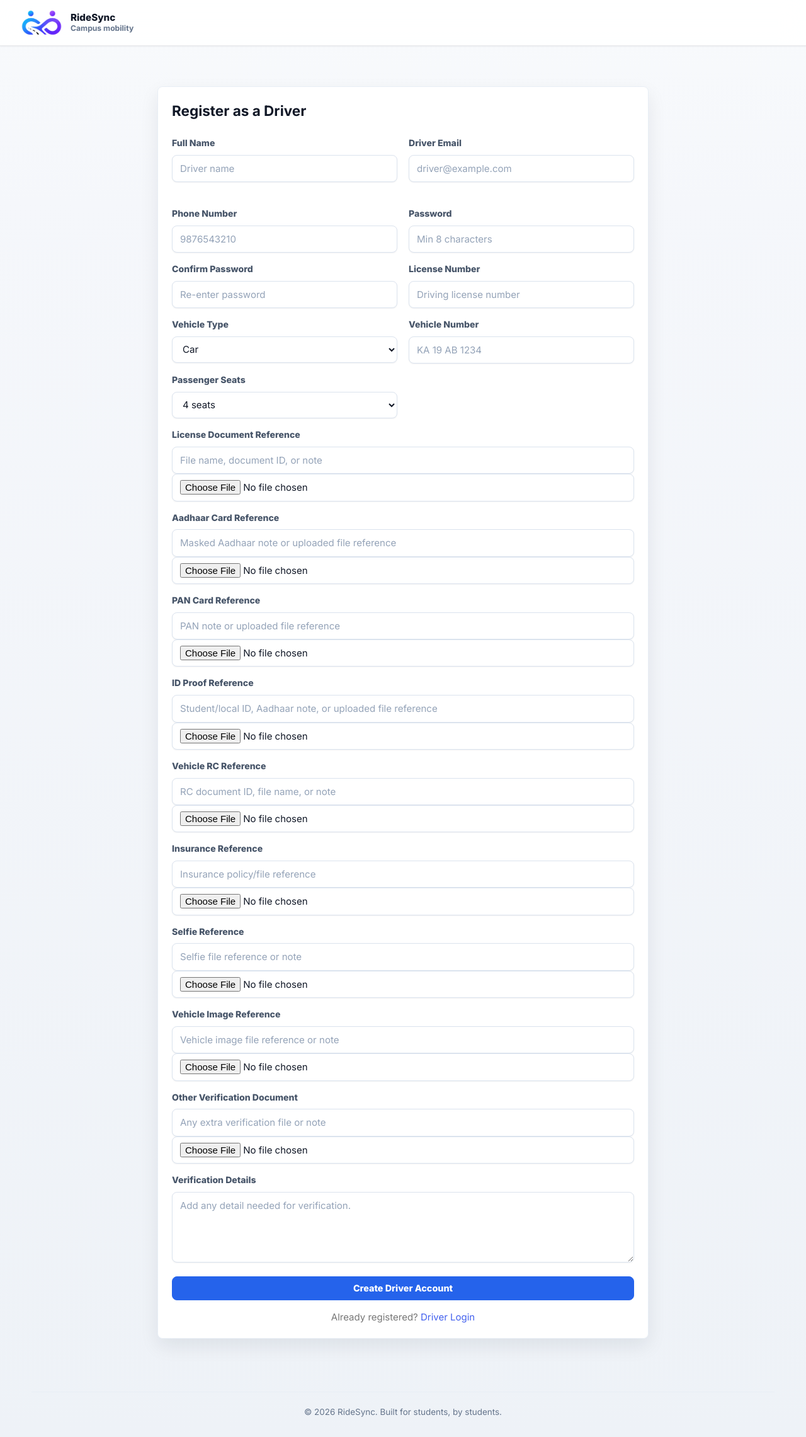
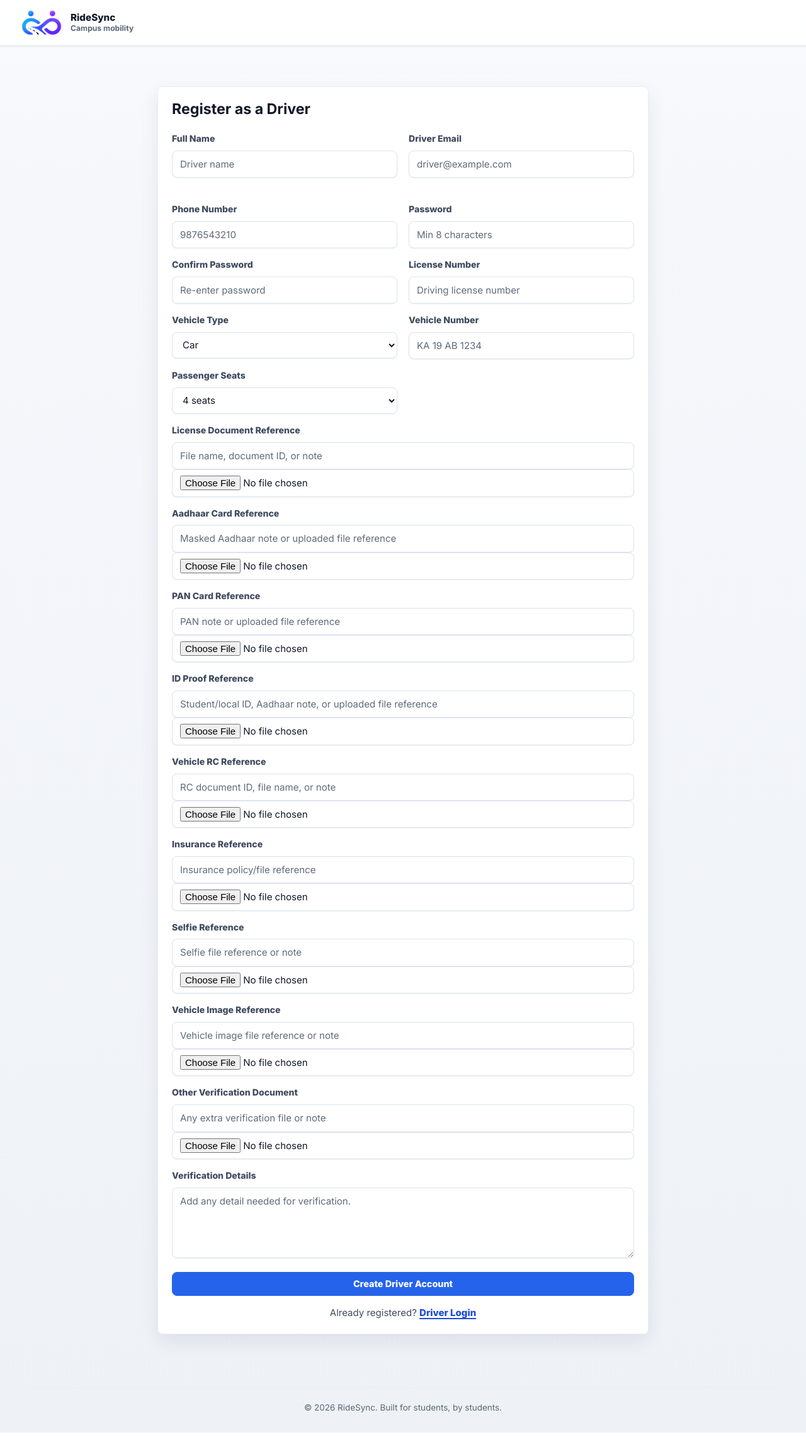
Before and after one commit to shaunakjaiwant/ridesync, a PHP site: page /pages/driver_register.php in a window 1280 px wide. Shown: the whole page at 63% size. Run offline with PHP 8.4, Linux system fonts and the light colour scheme.

Commit message:
Polish UI accessibility and visual consistency

```diff
--- a/css/style.css
+++ b/css/style.css
@@ -1,2 +1,2 @@
 /* RideSync consolidated stylesheet. Legacy slices were folded into theme.css. */
-@import url("./theme.css");
+@import url("/ridesync/css/theme.css");
--- a/css/theme.css
+++ b/css/theme.css
@@ -7,21 +7,21 @@
     --surface-soft: #f8fafc;
     --surface-muted: #f1f5f9;
     --text: #111827;
-    --muted: #64748b;
-    --muted-strong: #475569;
+    --muted: #5b6678;
+    --muted-strong: #3f4b5f;
     --line: #dbe3ee;
     --line-soft: #e8eef5;
     --primary: #2563eb;
     --primary-dark: #1d4ed8;
     --primary-soft: #eff6ff;
-    --success: #0f9f6e;
+    --success: #047857;
     --success-soft: #e8f8f2;
-    --info: #0284c7;
+    --info: #0369a1;
     --info-soft: #e0f2fe;
-    --warning: #b7791f;
+    --warning: #83510f;
     --warning-soft: #fff7e6;
-    --danger: #dc2626;
-    --danger-dark: #b91c1c;
+    --danger: #b91c1c;
+    --danger-dark: #991b1b;
     --danger-soft: #fef2f2;
     --nav: #0f172a;
     --header-bg: rgba(255, 255, 255, 0.88);
@@ -31,7 +31,7 @@
     --admin-rail: #111827;
     --admin-rail-soft: #1f2937;
     --admin-blue: #2563eb;
-    --admin-green: #0f9f6e;
+    --admin-green: #047857;
     --admin-yellow: #b7791f;
     --admin-red: #dc2626;
     --shadow-xs: 0 1px 2px rgba(15, 23, 42, 0.06);
@@ -608,6 +608,7 @@ button:disabled {
 }
 
 .card h2,
+.form-container h1,
 .form-container h2,
 .dashboard-section h2,
 .driver-panel h2,
@@ -691,8 +692,11 @@ button:disabled {
     grid-column: 1 / -1;
 }
 
+.form-container h1,
 .form-container h2 {
     margin: 0 0 22px;
+    font-size: 1.45rem;
+    line-height: 1.2;
     text-align: left;
 }
 
@@ -742,7 +746,31 @@ button:disabled {
 .form-group textarea::placeholder,
 .admin-table-tools input::placeholder,
 .admin-report-form input::placeholder {
-    color: #94a3b8;
+    color: #5f6b7a;
+}
+
+.auth-switch-text {
+    margin-top: 15px;
+    color: var(--muted-strong);
+    text-align: center;
+}
+
+.auth-switch-text + .auth-switch-text {
+    margin-top: 8px;
+}
+
+.auth-switch-text a,
+.text-link {
+    color: var(--primary-dark);
+    font-weight: 800;
+    text-decoration: underline;
+    text-decoration-thickness: 2px;
+    text-underline-offset: 3px;
+}
+
+.auth-switch-text a:hover,
+.text-link:hover {
+    color: #1746bd;
 }
 
 .form-group input:focus,
--- a/pages/driver_register.php
+++ b/pages/driver_register.php
@@ -27,7 +27,7 @@ require_once __DIR__ . '/../includes/public_header.php';
 ?>
 
 <div class="form-container auth-register-form">
-    <h2>Register as a Driver</h2>
+    <h1>Register as a Driver</h1>
 
     <?php ridesync_flash('driver_register_error', 'alert-error'); ?>
 
@@ -37,27 +37,27 @@ require_once __DIR__ . '/../includes/public_header.php';
 
         <div class="form-group">
             <label for="name">Full Name</label>
-            <input type="text" id="name" name="name" required placeholder="Driver name" value="<?php echo ridesync_driver_register_old_value($driverRegisterOld, 'name'); ?>">
+            <input type="text" id="name" name="name" required autocomplete="name" placeholder="Driver name" value="<?php echo ridesync_driver_register_old_value($driverRegisterOld, 'name'); ?>">
         </div>
 
         <div class="form-group">
             <label for="email">Driver Email</label>
-            <input type="email" id="email" name="email" required placeholder="driver@example.com" value="<?php echo ridesync_driver_register_old_value($driverRegisterOld, 'email'); ?>">
+            <input type="email" id="email" name="email" required autocomplete="username" placeholder="driver@example.com" value="<?php echo ridesync_driver_register_old_value($driverRegisterOld, 'email'); ?>">
         </div>
 
         <div class="form-group">
             <label for="phone">Phone Number</label>
-            <input type="tel" id="phone" name="phone" required placeholder="9876543210" value="<?php echo ridesync_driver_register_old_value($driverRegisterOld, 'phone'); ?>">
+            <input type="tel" id="phone" name="phone" required autocomplete="tel" placeholder="9876543210" value="<?php echo ridesync_driver_register_old_value($driverRegisterOld, 'phone'); ?>">
         </div>
 
         <div class="form-group">
             <label for="password">Password</label>
-            <input type="password" id="password" name="password" required minlength="8" placeholder="Min 8 characters">
+            <input type="password" id="password" name="password" required minlength="8" autocomplete="new-password" placeholder="Min 8 characters">
         </div>
 
         <div class="form-group">
             <label for="confirm_password">Confirm Password</label>
-            <input type="password" id="confirm_password" name="confirm_password" required minlength="8" placeholder="Re-enter password">
+            <input type="password" id="confirm_password" name="confirm_password" required minlength="8" autocomplete="new-password" placeholder="Re-enter password">
         </div>
 
         <div class="form-group">
@@ -159,8 +159,8 @@ require_once __DIR__ . '/../includes/public_header.php';
         <button type="submit" class="btn btn-primary" style="width:100%;">Create Driver Account</button>
     </form>
 
-    <p style="text-align:center; margin-top:15px; color:#777;">
-        Already registered? <a href="/ridesync/pages/driver_login.php" style="color:#4361ee;">Driver Login</a>
+    <p class="auth-switch-text">
+        Already registered? <a href="/ridesync/pages/driver_login.php">Driver Login</a>
     </p>
 </div>
 
--- a/pages/my_rides.php
+++ b/pages/my_rides.php
@@ -176,7 +176,7 @@ require_once __DIR__ . '/../includes/header.php';
         <div class="ride-manage-card <?php echo $ride['status'] !== 'open' ? 'ride-closed' : ''; ?>">
             <div class="ride-manage-header">
                 <div>
-                    <h3><?php echo htmlspecialchars($ride['origin']); ?> &rarr; <?php echo htmlspecialchars($ride['destination']); ?></h3>
+                    <h2><?php echo htmlspecialchars($ride['origin']); ?> &rarr; <?php echo htmlspecialchars($ride['destination']); ?></h2>
                     <p class="ride-meta">
                         Date <?php echo date('M j, Y', strtotime($ride['travel_date'])); ?>
                         &nbsp;&middot;&nbsp;
--- a/pages/post_ride.php
+++ b/pages/post_ride.php
@@ -25,7 +25,7 @@ require_once __DIR__ . '/../includes/header.php';
 ?>
 
 <div class="form-container ride-form-container">
-    <h2>Post a Ride</h2>
+    <h1>Post a Ride</h1>
 
     <?php ridesync_flash('ride_error', 'alert-error'); ?>
     <?php ridesync_flash('ride_success', 'alert-success'); ?>
@@ -47,7 +47,7 @@ require_once __DIR__ . '/../includes/header.php';
             <div class="map-picker-header">
                 <div>
                     <span class="map-kicker">Exact location</span>
-                    <h3>Set departure and destination on map</h3>
+                    <h2>Set departure and destination on map</h2>
                     <p>Type in Departure/Destination for suggestions, use current location, or click the map to place pins.</p>
                 </div>
                 <button type="button" class="btn btn-secondary btn-sm" data-use-current-location>Use my location</button>
--- a/pages/ride_detail.php
+++ b/pages/ride_detail.php
@@ -46,6 +46,7 @@ $stmt = mysqli_prepare($conn,
 mysqli_stmt_bind_param($stmt, "ii", $rideId, $userId);
 mysqli_stmt_execute($stmt);
 $existingMatch = mysqli_fetch_assoc(mysqli_stmt_get_result($stmt));
+$canPollLiveStatus = $isOwner || !empty($existingMatch);
 
 $stmt = mysqli_prepare($conn,
     "SELECT u.id, u.name, u.college
@@ -188,7 +189,7 @@ $canReportRide = count($reportTargets) > 0;
             <div class="map-picker-header">
                 <div>
                     <span class="map-kicker">Route map</span>
-                    <h3>Exact departure and destination</h3>
+                    <h2>Exact departure and destination</h2>
                     <p><?php echo $ride['route_distance_km'] ? number_format((float) $ride['route_distance_km'], 2) . ' km route distance' : 'Route distance estimated from selected pins'; ?></p>
                 </div>
                 <span class="fare-live-badge">Map verified</span>
@@ -223,7 +224,7 @@ $canReportRide = count($reportTargets) > 0;
         </div>
     </div>
 
-    <section class="live-status-card" data-live-ride="<?php echo (int) $rideId; ?>">
+    <section class="live-status-card"<?php echo $canPollLiveStatus ? ' data-live-ride="' . (int) $rideId . '"' : ''; ?>>
         <div class="live-status-header">
             <div>
                 <span class="fare-kicker">Live ride state</span>
--- a/pages/search_rides.php
+++ b/pages/search_rides.php
@@ -190,7 +190,7 @@ require_once __DIR__ . '/../includes/header.php';
                 <div class="map-picker-header">
                     <div>
                         <span class="map-kicker">Smart route input</span>
-                        <h3>Set exact pickup and destination</h3>
+                        <h2>Set exact pickup and destination</h2>
                         <p>Location suggestions, current location, and map pins improve match accuracy.</p>
                     </div>
                     <button type="button" class="btn btn-secondary btn-sm" data-use-current-location>Use my location</button>
```
Also changed, not shown: other parts of css/theme.css (+63 -3 lines), js/map_picker.js (+10 -2 lines), js/script.js (+25 -2 lines), pages/admin_login.php (+7 -7 lines), pages/driver_login.php (+7 -7 lines), pages/login.php (+7 -7 lines), pages/register.php (+7 -7 lines).
